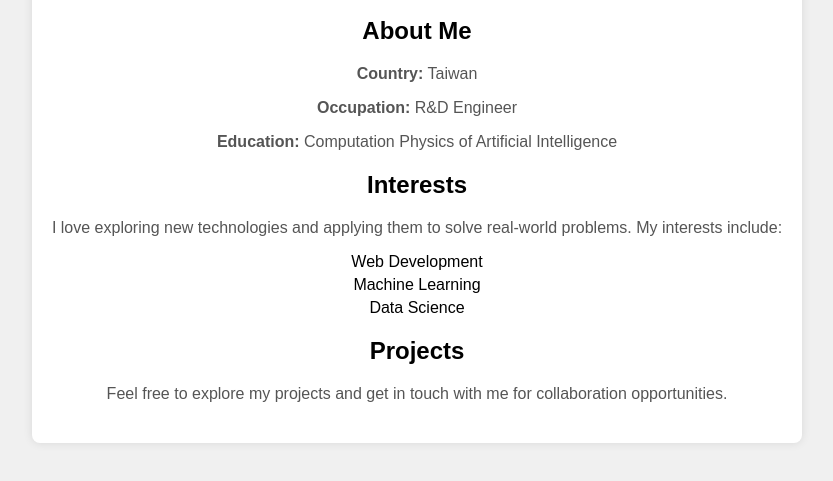
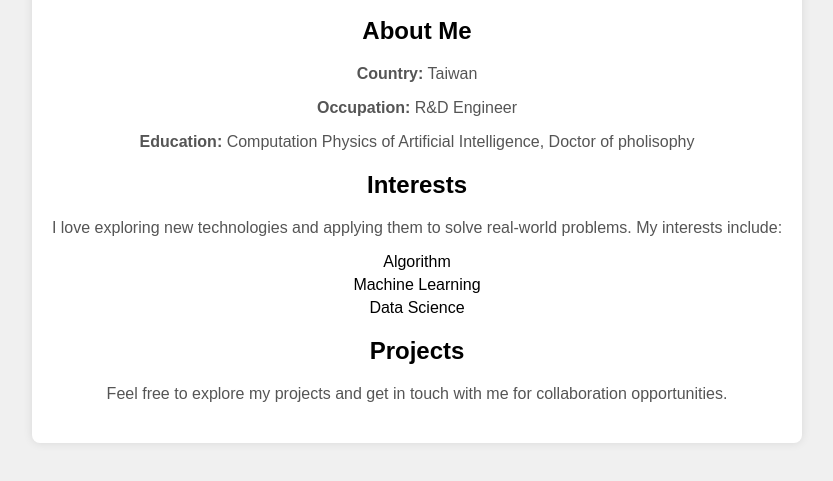
Before and after one commit to Kuan-Ru-Chiou/Kuan-Ru-Chiou.github.io, a plain HTML site: page index.html in a window 1280 px wide. Shown: the part 239-720 px from the top of the page, without its empty margins (223-1056 px from the left). Drawn offline with Linux system fonts and the light colour scheme.

Commit message:
Update index.html
test4

```diff
--- a/index.html
+++ b/index.html
@@ -48,13 +48,13 @@
             <h2>About Me</h2>
             <p><strong>Country:</strong> Taiwan</p>
             <p><strong>Occupation:</strong> R&D Engineer</p>
-            <p><strong>Education:</strong> Computation Physics of Artificial Intelligence</p>
+            <p><strong>Education:</strong> Computation Physics of Artificial Intelligence, Doctor of pholisophy</p>
         </div>
         <div class="info">
             <h2>Interests</h2>
             <p>I love exploring new technologies and applying them to solve real-world problems. My interests include:</p>
             <ul>
-                <li>Web Development</li>
+                <li>Algorithm</li>
                 <li>Machine Learning</li>
                 <li>Data Science</li>
             </ul>
```
